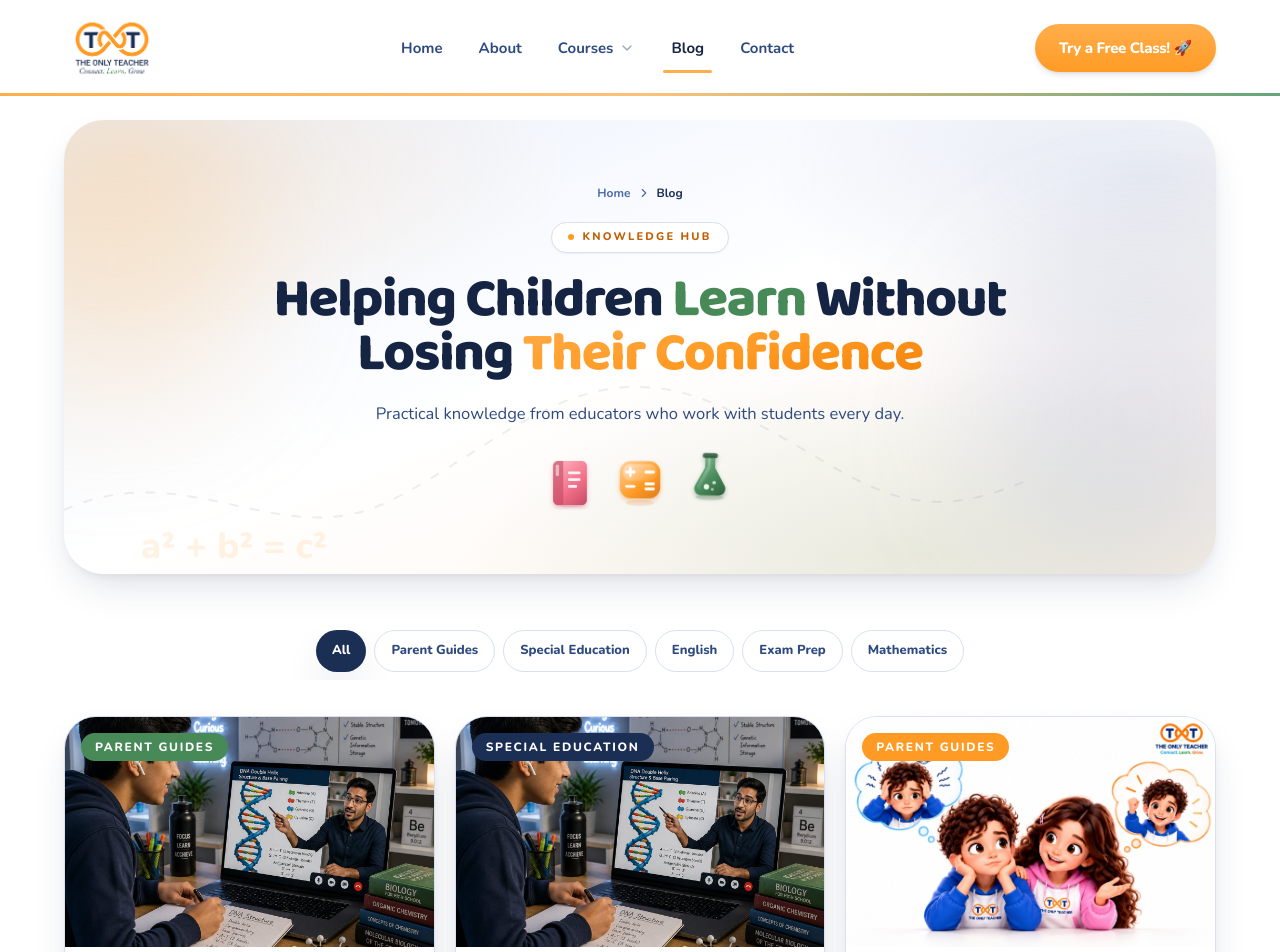
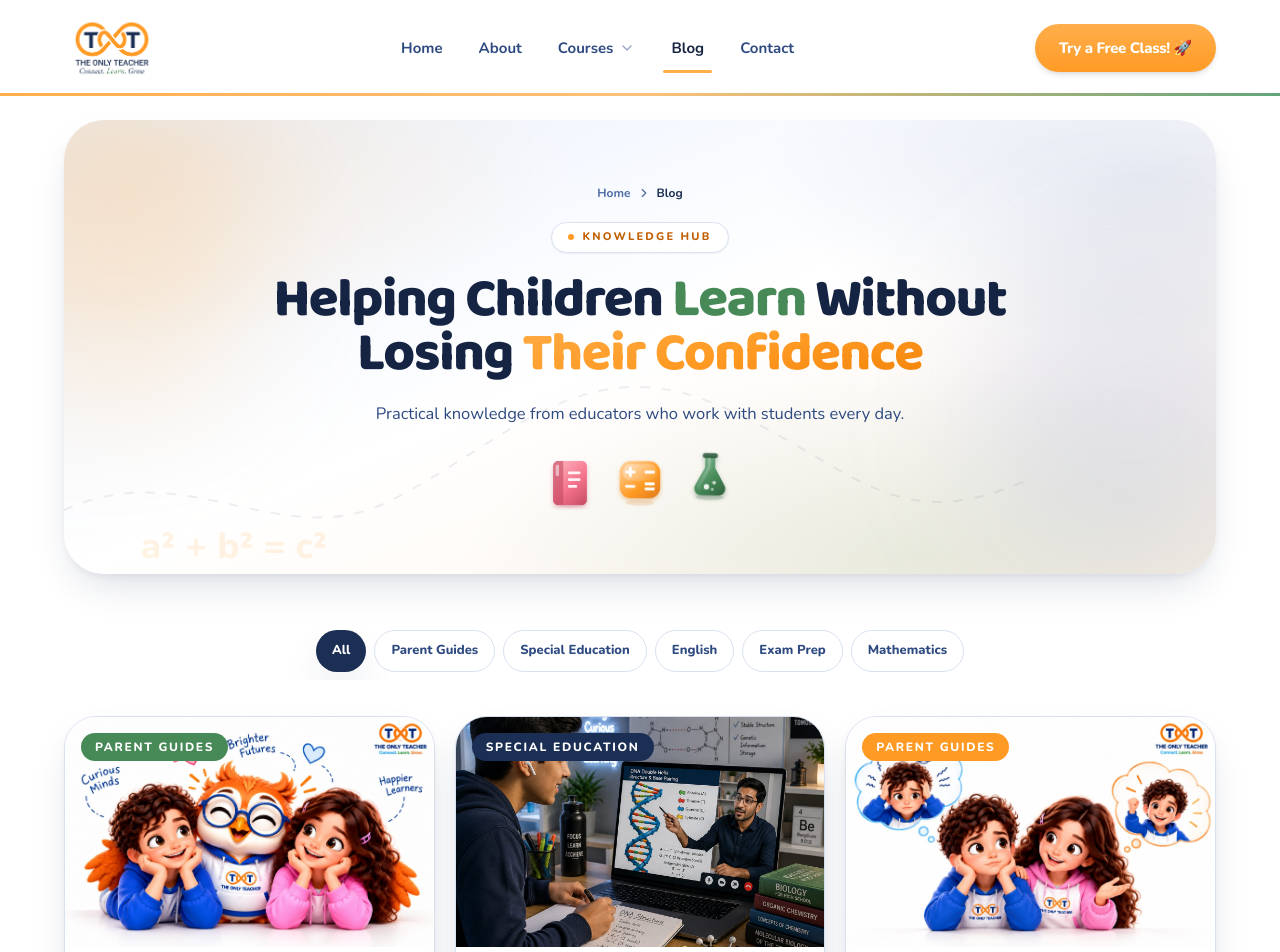
Before and after one commit to Lakshayg001/OnlyTeacher, a React (Vite) app: page /blog in a window 1280 px wide. Shown: the top 952 px of the page. Built offline with nearby package versions, Linux system fonts and the light colour scheme.

Commit message:
Update blog post b8 with new image and remove redundant title

```diff
--- a/src/data/site.ts
+++ b/src/data/site.ts
@@ -757,11 +757,10 @@ export const POSTS: Post[] = [
   category: 'Parent Guides',
   date: '12 Sep 2026',
   readTime: 4,
-  image: '/gen.jpeg',
+  image: '/newblo.jpeg',
   accent: 'forest',
   author: 'The Only Teacher',
   content: `
-<p><strong>Is your child receiving lessons, or actually learning?</strong></p>
 <p>Choosing a tutor is not simply about finding someone who can complete a syllabus. It is about finding a teacher who understands how your child thinks, where they struggle, what motivates them, and how they learn best.</p>
 <p>That is the difference we are building at The Only Teacher (TOT).</p>
 
```
Also changed, not shown: public/newblo.jpeg (added).
